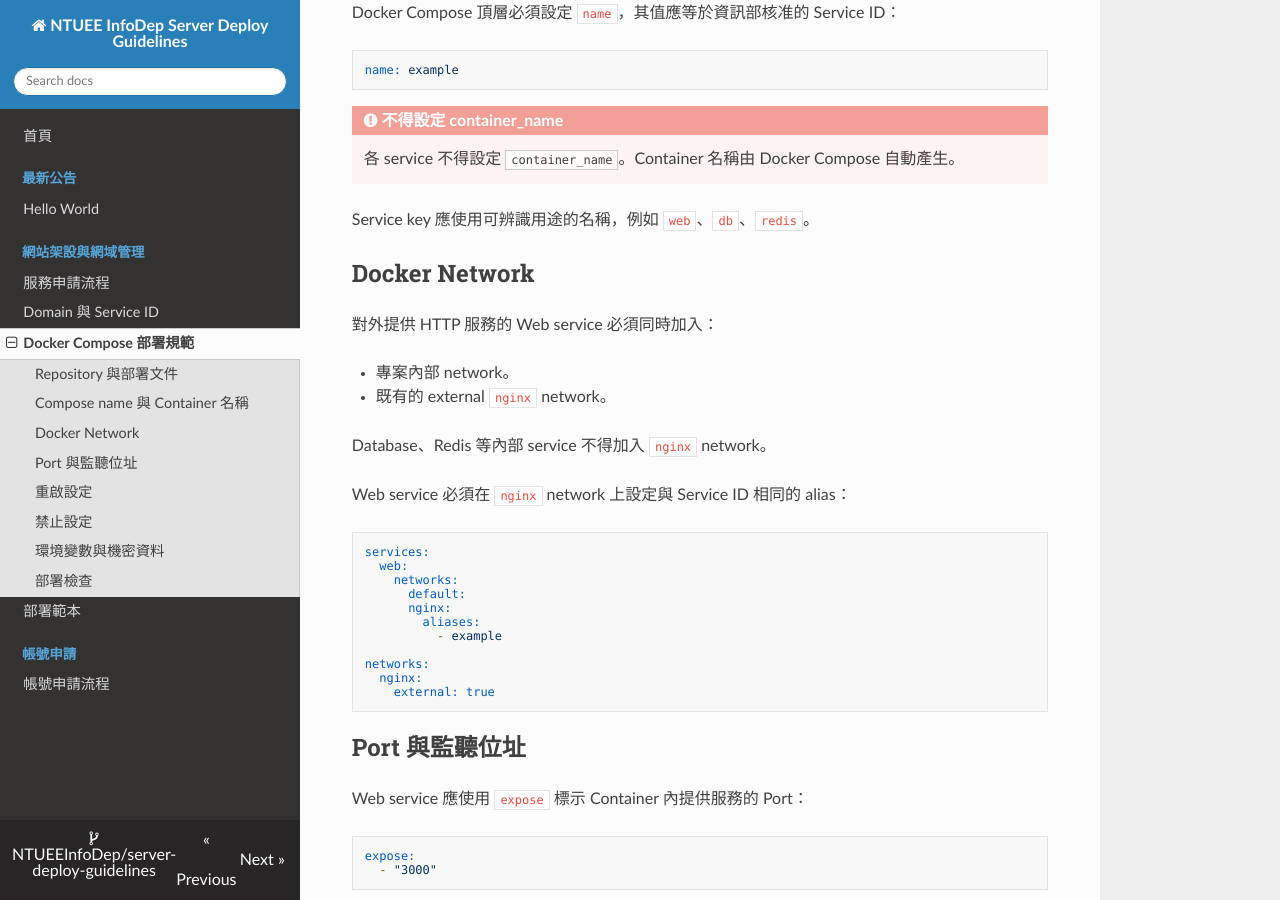
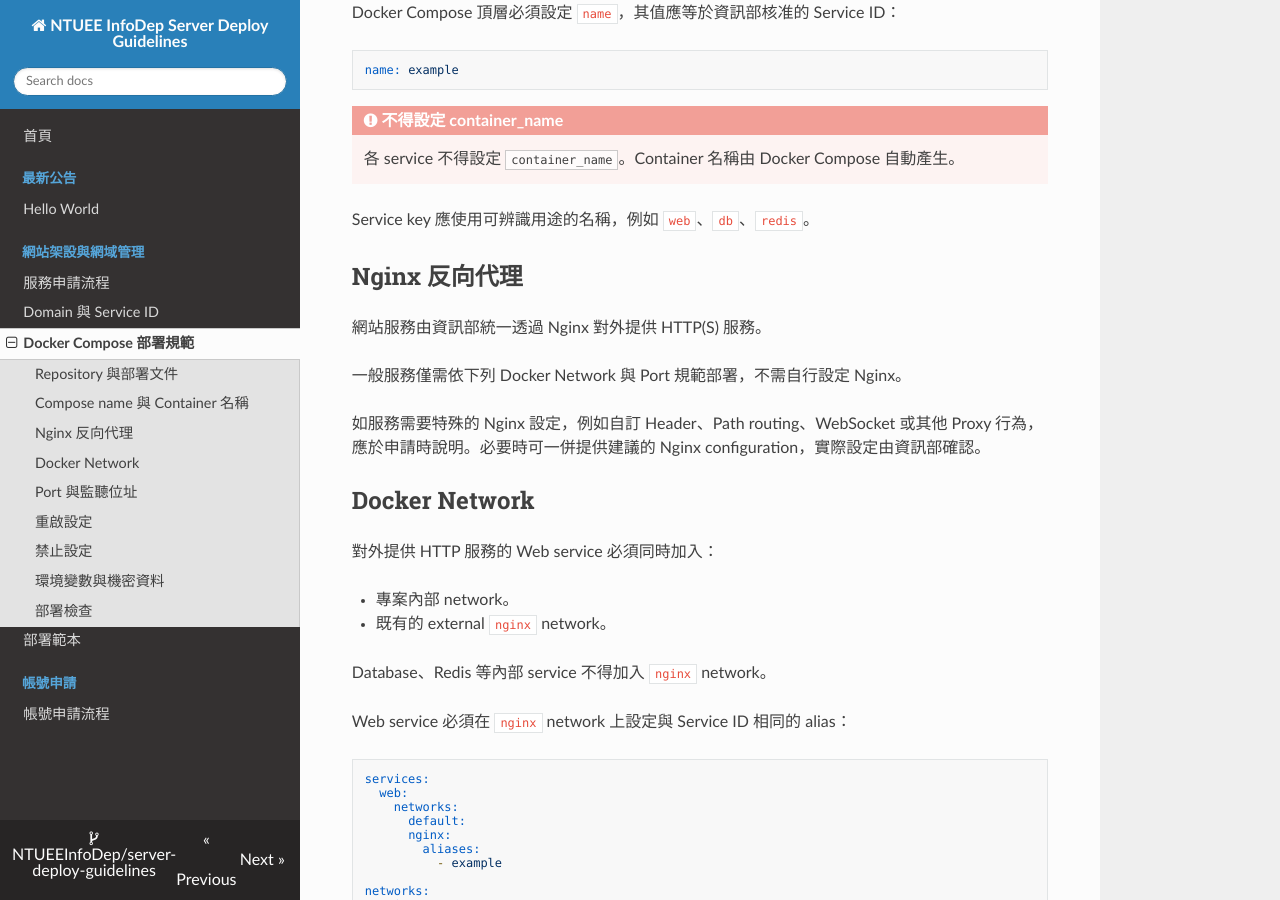
Before and after one commit to NTUEEInfoDep/server-deploy-guidelines, an MkDocs documentation site: the page built from docs/server/deployment.md, in a window 1280 px wide and 900 px high, scrolled down 816 px. Built offline with MkDocs 1.6.1, drawn with Linux system fonts in a browser that asks for light colours; nearby versions of some CDN libraries.

Commit message:
Add Nginx reverse proxy guidelines to deployment documentation

```diff
--- a/docs/server/deployment.md
+++ b/docs/server/deployment.md
@@ -36,6 +36,14 @@ name: example
     各 service 不得設定 `container_name`。Container 名稱由 Docker Compose 自動產生。
 
 Service key 應使用可辨識用途的名稱，例如 `web`、`db`、`redis`。
+
+## Nginx 反向代理
+
+網站服務由資訊部統一透過 Nginx 對外提供 HTTP(S) 服務。
+
+一般服務僅需依下列 Docker Network 與 Port 規範部署，不需自行設定 Nginx。
+
+如服務需要特殊的 Nginx 設定，例如自訂 Header、Path routing、WebSocket 或其他 Proxy 行為，應於申請時說明。必要時可一併提供建議的 Nginx configuration，實際設定由資訊部確認。
 
 ## Docker Network
 
```
